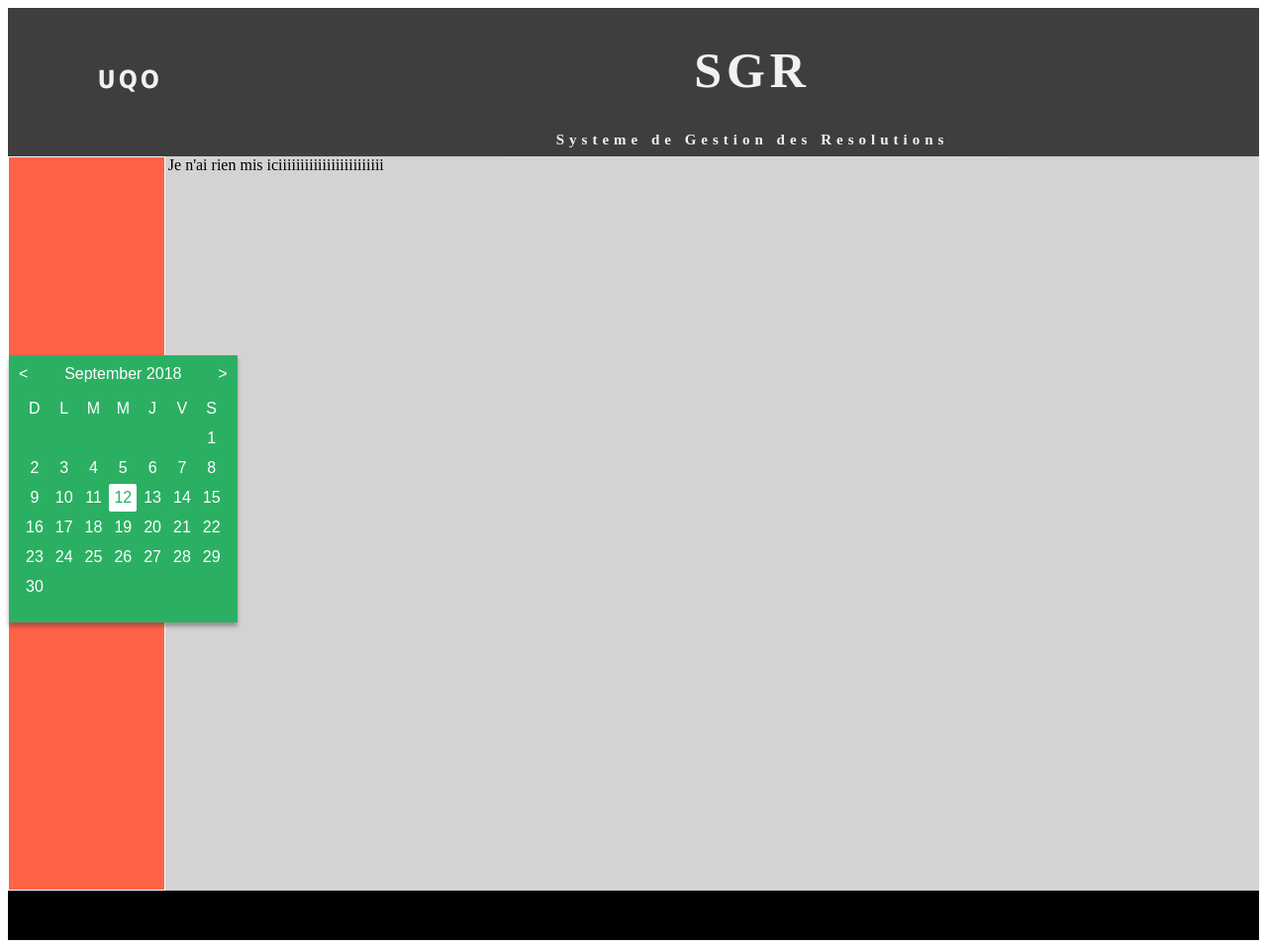
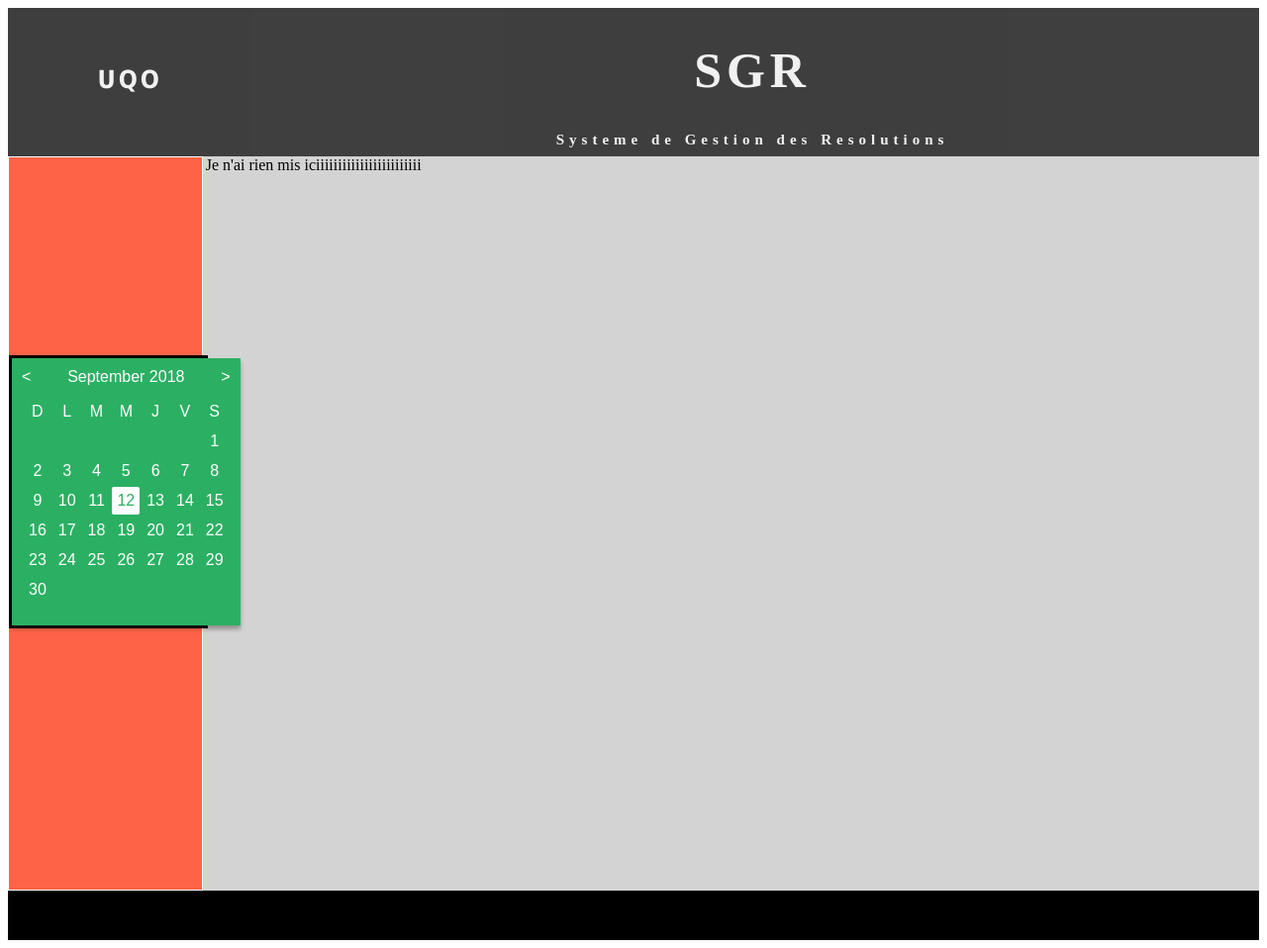
Before and after one commit to FlouHappy/SGR, a PHP site: page /site.php in a window 1280 px wide. Shown: the whole page at 99% size. Run offline with PHP 8.4, Linux system fonts and the light colour scheme; data that the repository does not hold is empty.

```diff
--- a/css/stylesheet.css
+++ b/css/stylesheet.css
@@ -151,7 +151,7 @@ footer {
 
 #side {
   height: 740px;
-  width: 12.4%;
+  width: 15.4%;
   border: 1px solid white;
   background-color: tomato;
 }
@@ -159,7 +159,7 @@ footer {
 #container {
   float: right;
   height: 740px;
-  width: 87.2%;
+  width: 84.2%;
 
 }
 
@@ -175,4 +175,5 @@ footer {
   margin-top: 200px;
   height: 270px;
   width: 100%;
+  border: 3px solid black;
 }
```
Also changed, not shown: Essai.php (added), Variables.php (added).
